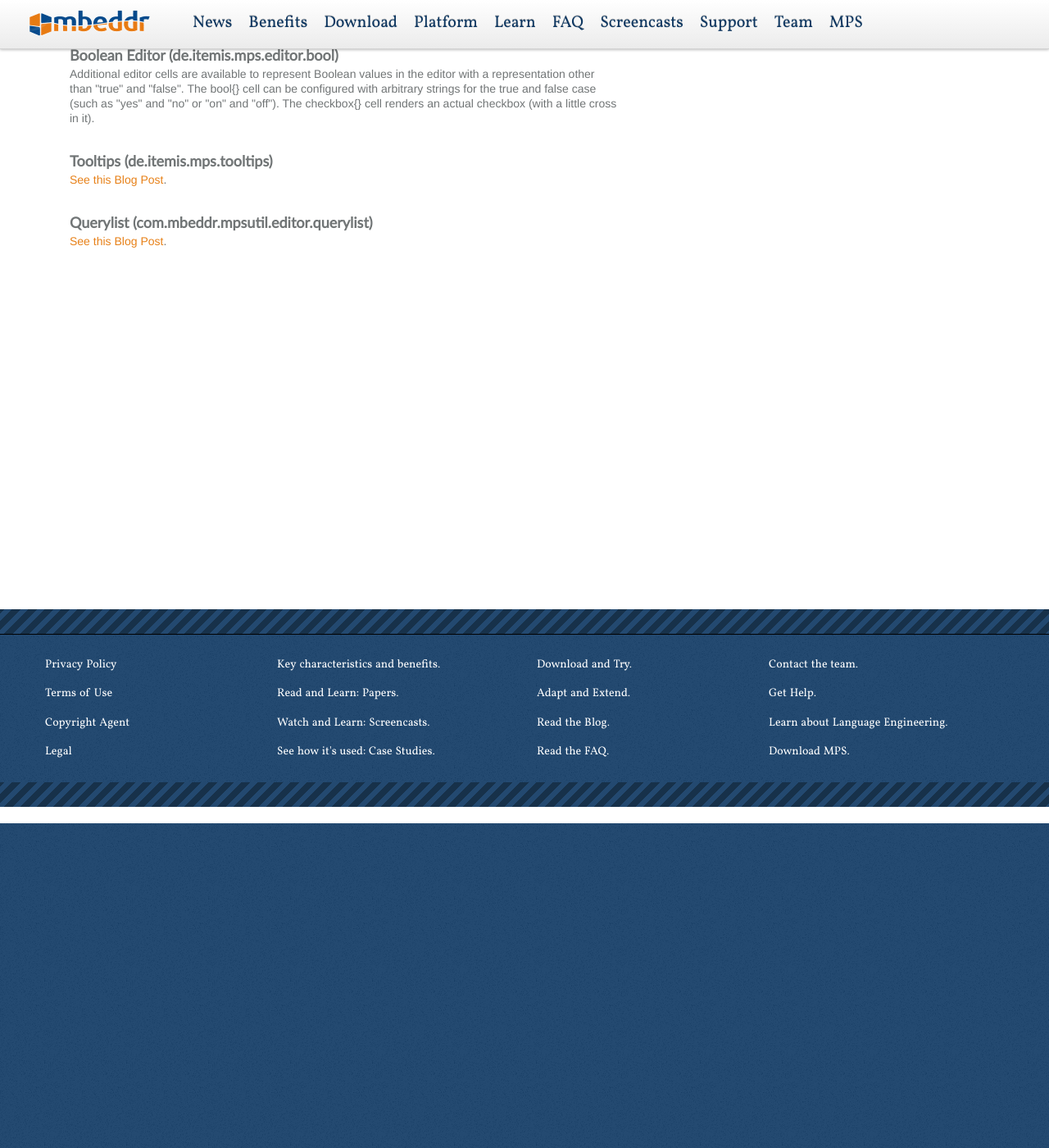
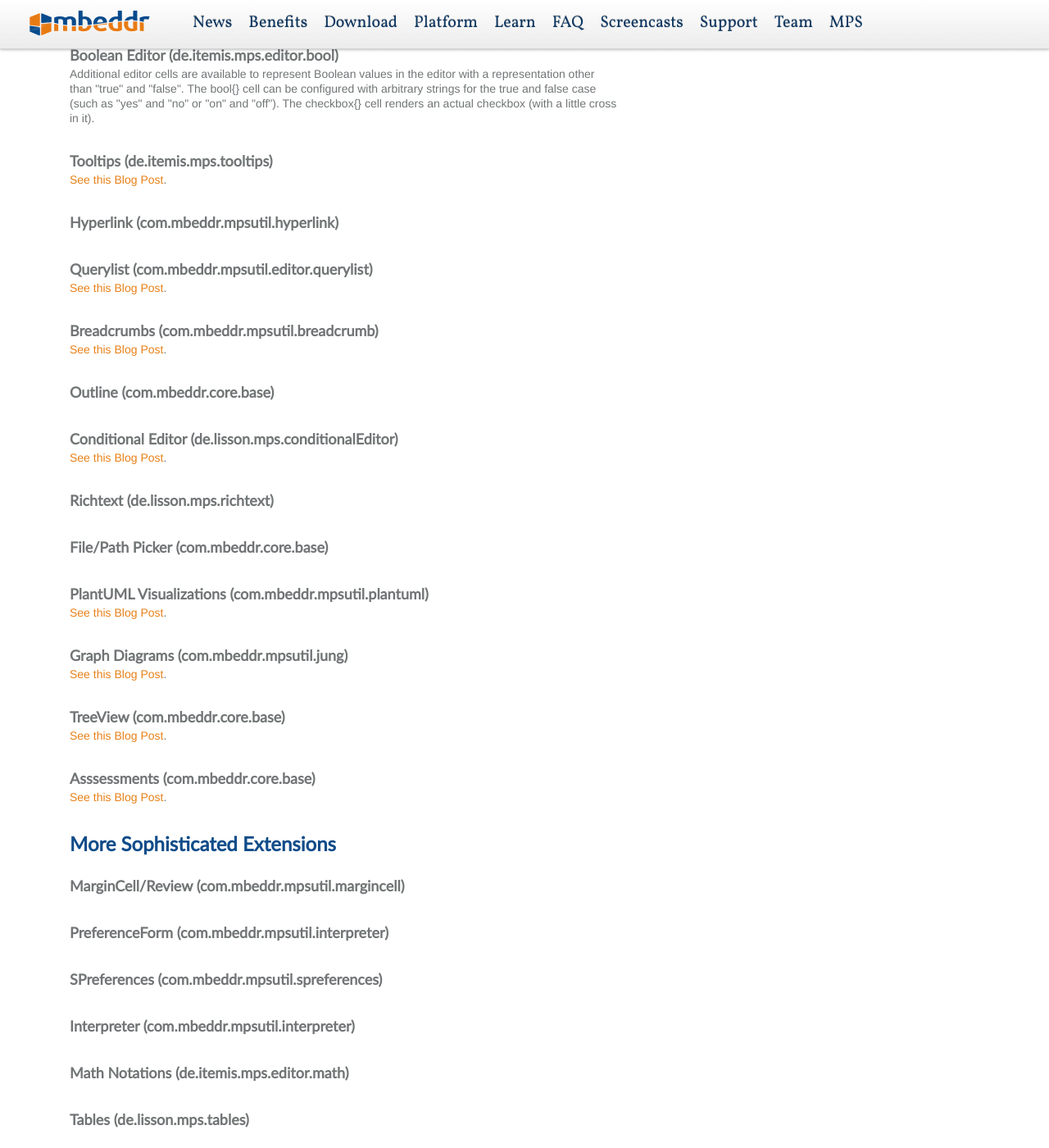
Before and after one commit to mbeddr/mbeddr.github.io, a Jekyll site: the page platform.html, which Jekyll copies as it is, in a window 1280 px wide and 1400 px high, scrolled down 1597 px. Shown: the whole window at 82% size. Built offline with Jekyll 4.4.1, drawn with Linux system fonts in a browser that asks for light colours; nearby versions of some CDN libraries; library files that are not in the unit come from our copies; before the commit the page ends 2601 px from its top, so only the background shows below that; some of the changed text lies outside the part shown.

Commit message:
added platform page

```diff
--- a/platform.html
+++ b/platform.html
@@ -295,6 +295,13 @@
                         </p>
 
 
+                        <br/>
+                        <h3>Hyperlink (com.mbeddr.mpsutil.hyperlink)</h3>
+
+                        <p>
+                        </p>
+
+
 
 
                         <br/>
@@ -308,7 +315,45 @@
 
 
                         <br/>
-                        <h3></h3>
+                        <h3>Breadcrumbs (com.mbeddr.mpsutil.breadcrumb)</h3>
+
+                        <p>
+                            <a href="http://mbeddr.com/2014/09/26/breadcumbs.html">See this Blog Post</a>.
+                        </p>
+
+
+
+
+                        <br/>
+                        <h3>Outline (com.mbeddr.core.base)</h3>
+
+                        <p>
+                        </p>
+
+
+
+
+                        <br/>
+                        <h3>Conditional Editor (de.lisson.mps.conditionalEditor)</h3>
+
+                        <p>
+                            <a href="http://mbeddr.com/2014/05/26/conditionalEditor.html">See this Blog Post</a>.
+                        </p>
+
+
+
+
+                        <br/>
+                        <h3>Richtext (de.lisson.mps.richtext)</h3>
+
+                        <p>
+
+                        </p>
+
+
+
+                        <br/>
+                        <h3>File/Path Picker (com.mbeddr.core.base)</h3>
 
                         <p>
 
@@ -318,130 +363,38 @@
 
 
                         <br/>
-                        <h3></h3>
+                        <h3>PlantUML Visualizations (com.mbeddr.mpsutil.plantuml)</h3>
 
                         <p>
+                            <a href="https://mbeddr.wordpress.com/2013/02/14/visualizations-reloaded/">See this Blog Post</a>.
+                        </p>
 
+
+                        <br/>
+                        <h3>Graph Diagrams (com.mbeddr.mpsutil.jung)</h3>
+
+                        <p>
+                            <a href="http://mbeddr.com/2015/03/05/jung.html">See this Blog Post</a>.
                         </p>
 
 
 
 
                         <br/>
-                        <h3></h3>
+                        <h3>TreeView (com.mbeddr.core.base)</h3>
 
                         <p>
-
+                            <a href="http://mbeddr.com/2014/03/20/treeview.html">See this Blog Post</a>.
                         </p>
 
 
 
 
                         <br/>
-                        <h3></h3>
+                        <h3>Asssessments (com.mbeddr.core.base)</h3>
 
                         <p>
-
-                        </p>
-
-
-
-
-                        <br/>
-                        <h3></h3>
-
-                        <p>
-
-                        </p>
-
-
-
-
-                        <br/>
-                        <h3></h3>
-
-                        <p>
-
-                        </p>
-
-
-
-
-                        <br/>
-                        <h3></h3>
-
-                        <p>
-
-                        </p>
-
-
-
-
-                        <br/>
-                        <h3></h3>
-
-                        <p>
-
-                        </p>
-
-
-
-
-                        <br/>
-                        <h3></h3>
-
-                        <p>
-
-                        </p>
-
-
-
-
-                        <br/>
-                        <h3></h3>
-
-                        <p>
-
-                        </p>
-
-
-
-
-                        <br/>
-                        <h3></h3>
-
-                        <p>
-
-                        </p>
-
-
-
-
-                        <br/>
-                        <h3></h3>
-
-                        <p>
-
-                        </p>
-
-
-
-
-                        <br/>
-                        <h3></h3>
-
-                        <p>
-
-                        </p>
-
-
-
-
-                        <br/>
-                        <h3></h3>
-
-                        <p>
-
+                            <a href="https://mbeddr.wordpress.com/2013/06/03/assessing-your-program/">See this Blog Post</a>.
                         </p>
 
 
@@ -454,6 +407,73 @@
 
 
 
+                        <br/>
+                        <h2>More Sophisticated Extensions</h2>
+
+
+                        <h3>MarginCell/Review (com.mbeddr.mpsutil.margincell)</h3>
+
+                        <p>
+                        </p>
+
+
+
+
+
+                        <br/>
+                        <h3>PreferenceForm (com.mbeddr.mpsutil.interpreter)</h3>
+
+                        <p>
+
+                        </p>
+
+
+
+                        <br/>
+                        <h3>SPreferences (com.mbeddr.mpsutil.spreferences)</h3>
+
+                        <p>
+
+                        </p>
+
+
+
+
+
+
+                        <br/>
+                        <h3>Interpreter (com.mbeddr.mpsutil.interpreter)</h3>
+
+                        <p>
+
+                        </p>
+
+
+
+                        <br/>
+                        <h3>Math Notations (de.itemis.mps.editor.math)</h3>
+
+                        <p>
+
+                        </p>
+
+
+
+                        <br/>
+                        <h3>Tables (de.lisson.mps.tables)</h3>
+
+                        <p>
+
+                        </p>
+
+
+
+                        <br/>
+                        <h3>Diagrams (de.lisson.mps.editor.diagram)</h3>
+
+                        <p>
+
+                        </p>
 
 
 
```
